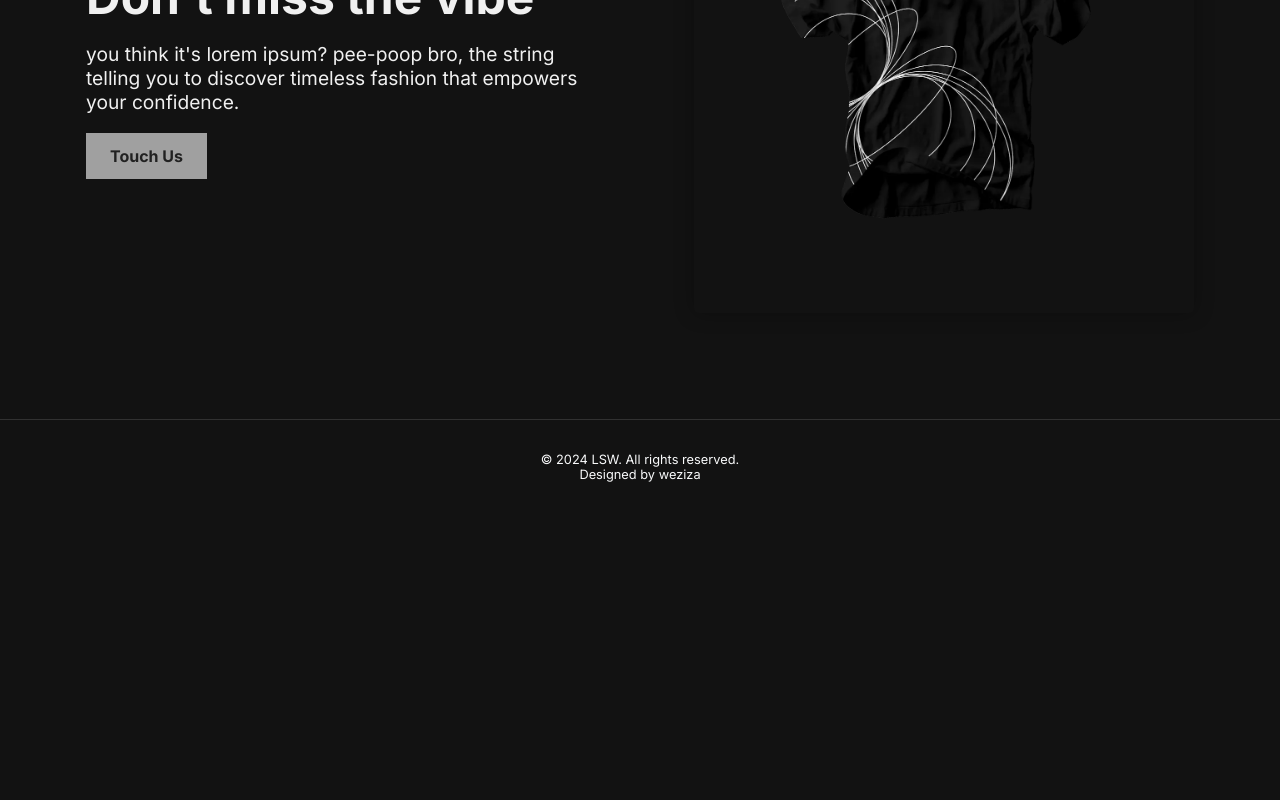
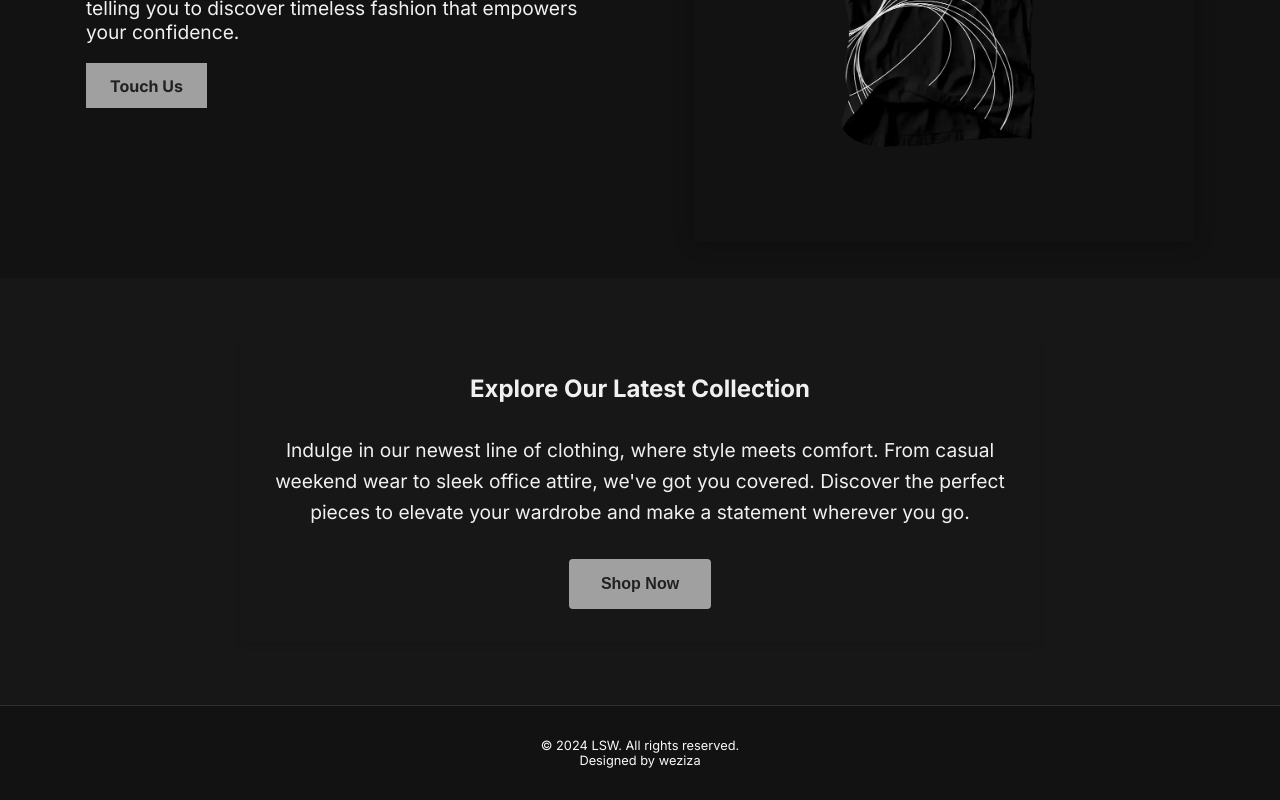
Before and after one commit to wweziza/lsw-ink, a Next.js app: page / in a window 1280 px wide. Shown: the part 318-1118 px from the top of the page. Before the commit the page ends 832 px from the top, so only its background shows below. Built offline with nearby package versions, Linux system fonts and the light colour scheme.

Commit message:
much fixed

```diff
--- /dev/null
+++ b/src/app/functions/useIntersectionObserver.jsx
@@ -0,0 +1,24 @@
+import { useEffect, useRef, useState } from 'react';
+
+export const useIntersectionObserver = (options) => {
+  const [isIntersecting, setIsIntersecting] = useState(false);
+  const ref = useRef(null);
+
+  useEffect(() => {
+    const observer = new IntersectionObserver(([entry]) => {
+      setIsIntersecting(entry.isIntersecting);
+    }, options);
+
+    if (ref.current) {
+      observer.observe(ref.current);
+    }
+
+    return () => {
+      if (ref.current) {
+        observer.unobserve(ref.current);
+      }
+    };
+  }, [options]);
+
+  return [ref, isIntersecting];
+};
--- a/src/app/page.module.css
+++ b/src/app/page.module.css
@@ -12,9 +12,8 @@
   width: 100%;
   top: 0;
   z-index: 1000;
-  transition: background-color 0.3s ease; /* Add transition property */
+  transition: background-color 0.3s ease;
 }
-
 
 .navLinks {
   display: flex;
@@ -45,8 +44,8 @@
 
 .textContainer {
   max-width: 500px;
-  opacity: -0; /* Initially set opacity to 0 */
-  animation: fadeIn 4s ease forwards; /* Apply fade-in animation */
+  opacity: 0;
+  animation: fadeIn 4s ease forwards;
 }
 
 .textContainer h1 {
@@ -60,8 +59,6 @@
 }
 
 .shopBtn {
-  background-color: #a0a0a0;
-  color: #212121;
   border: none;
   padding: 0.8rem 1.5rem;
   font-size: 1rem;
@@ -70,13 +67,9 @@
   transition: background-color 0.3s ease;
 }
 
-.shopBtn:hover {
-  background-color: #f0f0f0;
-}
-
 .imageContainer {
   max-width: 500px;
-  animation: fadeIn 4s ease forwards; /* Apply fade-in animation */
+  animation: fadeIn 4s ease forwards;
 }
 
 .imageContainer img {
@@ -87,42 +80,43 @@
 }
 
 /* Media queries for mobile devices */
-/* ... Your existing media queries */
 @media only screen and (max-width: 768px) {
-  .container{
+  .container {
     margin-top: 3rem;
   }
   .navbar {
-    padding: 0.5rem; /* Decrease padding for smaller screens */
+    padding: 0.5rem;
   }
 
   .main {
-    flex-direction: column; /* Change main layout to column on smaller screens */
+    flex-direction: column;
     align-items: center;
     padding: 1rem;
   }
 
   .textContainer {
-    max-width: 100%; /* Adjust text container width for smaller screens */
-    text-align: center; /* Center text on smaller screens */
-    animation: fadeIn 4s ease forwards; /* Apply fade-in animation */
+    max-width: 100%;
+    text-align: center;
+    animation: fadeIn 4s ease forwards;
   }
 
   .textContainer h1 {
-    font-size: 2rem; /* Decrease font size for smaller screens */
+    font-size: 2rem;
   }
 
   .textContainer p {
-    font-size: 1rem; /* Decrease font size for smaller screens */
+    font-size: 1rem;
   }
 
   .imageContainer {
-    max-width: 100%; /* Adjust image container width for smaller screens */
-    margin-top: 2rem; /* Increase margin-top for better spacing on smaller screens */
-    animation: fadeIn 4s ease forwards; /* Apply fade-in animation */
+    max-width: 100%;
+    margin-top: 2rem;
+    animation: fadeIn 4s ease forwards;
   }
 }
-/* Fade-in animation */
+.fadeIn {
+  animation: fadeIn 1s ease-in-out forwards;
+}
 @keyframes fadeIn {
   from {
     opacity: 0;
@@ -146,14 +140,6 @@
   color: #333;
 }
 
-/* Dark mode styles */
-.dark {
-  background-color: #121212;
-  color: #f0f0f0;
-}
-.dark .navbar {
-  background-color: transparent;
-}
 .light .navbar {
   background-color: transparent;
 }
@@ -176,7 +162,28 @@
   color: #666;
 }
 
+.light .opaque {
+  background-color: #f0f0f0;
+}
 
+/* Dark mode styles */
+.dark {
+  background-color: #121212;
+  color: #f0f0f0;
+}
+
+.dark .navbar {
+  background-color: transparent;
+}
+
+.dark .shopBtn {
+  background-color: #a0a0a0;
+  color: #212121;
+}
+
+.dark .shopBtn:hover {
+  background-color: #f0f0f0;
+}
 
 .dark .footer {
   background-color: #121212;
@@ -186,12 +193,11 @@
 .dark .footer-content p {
   color: #666;
 }
+
 .dark .opaque {
   background-color: #121212;
 }
-.light .opaque {
-  background-color: #f0f0f0;
-}
+
 .transparentButton {
   background-color: transparent;
   border: none;
@@ -202,5 +208,71 @@
 }
 
 .transparentButton:hover {
-  color: #a0a0a0; /* Change the color on hover as desired */
+  color: #a0a0a0;
 }
+
+.newContentSection {
+  text-align: center;
+  padding: 2rem 0;
+  font-size: 1.2rem;
+  color: #555;
+
+}
+
+.newPageContent h2 {
+  margin-bottom: 2rem;
+}
+
+.newPageContent {
+  max-width: 800px;
+  margin: 0 auto;
+  padding: 2rem;
+  background-color: #fff;
+  box-shadow: 0 4px 6px rgba(0, 0, 0, 0.1);
+  animation: fadeIn 4s ease forwards;
+}
+
+.newPageContent p {
+  font-size: 1.2rem;
+  line-height: 1.6;
+  margin-bottom: 2rem;
+}
+
+.newPageContent .shopBtn {
+  display: inline-block;
+  padding: 1rem 2rem;
+  font-weight: bold;
+  border-radius: 4px;
+  transition: background-color 0.3s ease;
+}
+
+.light .newPageContent .shopBtn {
+  background-color: #333;
+  color: #fff;
+}
+
+.light .newPageContent .shopBtn:hover {
+  background-color: #555;
+}
+
+.dark .newPageContent .shopBtn {
+  background-color: #a0a0a0;
+  color: #212121;
+}
+.dark .newPageContent {
+  background-color: #171717;
+}
+.dark .newPageContent .shopBtn:hover {
+  background-color: #f0f0f0;
+}
+.light .newPageSection {
+  background-color: #f9f9f9;
+  padding: 4rem 2rem;
+  text-align: center;
+}
+
+.dark .newPageSection {
+  background-color: #171717;
+  padding: 4rem 2rem;
+  text-align: center;
+}
--- a/src/app/page.tsx
+++ b/src/app/page.tsx
@@ -1,17 +1,21 @@
-'use client'; // Add this line at the top of the file
-// page.tsx
-
-import React, { useState, useEffect } from 'react';
+'use client';
+import React from 'react';
 import Link from 'next/link';
 import styles from './page.module.css';
 import { useTheme } from './functions/useTheme';
 import { useRandomLetters } from './functions/useRandomLetters';
 import { useNavbarOpacity } from './functions/useNavbarOpacity';
+import { useIntersectionObserver } from './functions/useIntersectionObserver';
 
 const Home = () => {
   const { isDarkMode, toggleTheme } = useTheme();
   const { randomLetters } = useRandomLetters();
   const { isNavbarOpaque } = useNavbarOpacity();
+  const [newPageSectionRef, isNewPageSectionIntersecting] = useIntersectionObserver({
+    root: null,
+    rootMargin: '0px',
+    threshold: 0.1, // Adjust this value to control when the fade-in animation should start
+  });
 
   return (
     <div className={`${styles.container} ${isDarkMode ? styles.dark : styles.light}`}>
@@ -27,14 +31,33 @@ const Home = () => {
       <main className={styles.main}>
         <div className={styles.textContainer}>
           <h1>Don't miss the vibe</h1>
-          <p>you think it's lorem ipsum? pee-poop bro, the string telling you to discover timeless fashion that empowers your confidence.</p>
+          <p>
+            you think it's lorem ipsum? pee-poop bro, the string telling you to discover timeless fashion that empowers
+            your confidence.
+          </p>
           {/* Use Link for button */}
-          <a href="https://instagram.com/lsw.ink" className={styles.shopBtn}>Touch Us</a>
+          <a href="https://instagram.com/lsw.ink" className={styles.shopBtn}>
+            Touch Us
+          </a>
         </div>
         <div className={styles.imageContainer}>
           <img src={isDarkMode ? 'image/display.webp' : 'image/displayWhite.webp'} alt="Clothing" />
         </div>
       </main>
+      <div
+        className={`${styles.newPageSection} ${isNewPageSectionIntersecting ? styles.fadeIn : ''}`}
+        ref={newPageSectionRef}
+      >
+        <div className={styles.newPageContent}>
+          <h2>Explore Our Latest Collection</h2>
+          <p>
+            Indulge in our newest line of clothing, where style meets comfort. From casual weekend wear to sleek office
+            attire, we've got you covered. Discover the perfect pieces to elevate your wardrobe and make a statement
+            wherever you go.
+          </p>
+          <button className={styles.shopBtn}>Shop Now</button>
+        </div>
+      </div>
       <footer className={styles.footer}>
         <div className={styles.footerDisclaimer}>
           <p>&copy; 2024 LSW. All rights reserved.</p>
@@ -46,3 +69,7 @@ const Home = () => {
 };
 
 export default Home;
+/*
+      <div className={styles.newContentSection}>
+        <p>Embrace the essence of timeless style with LSW.</p>
+      </div>*/
```
Lines whose indentation alone changed are shown as unchanged.
